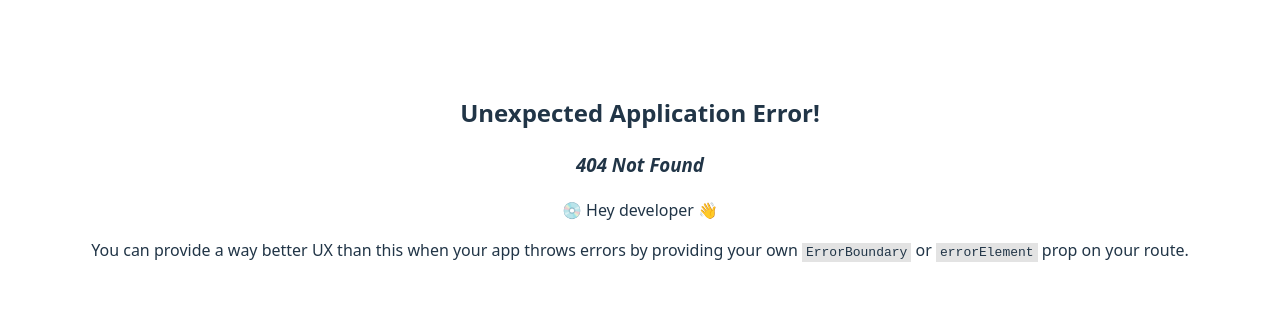
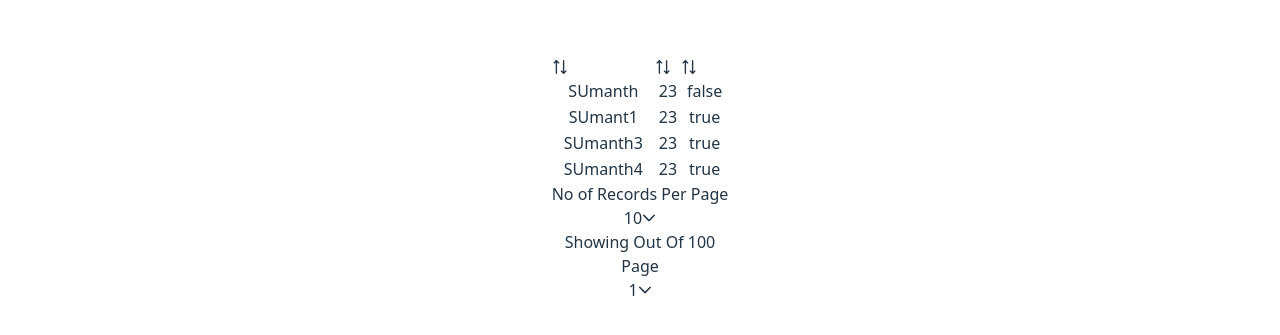
Before and after one commit to sumanthsarmagarlapati/react-template, a React (Vite) app: page /table in a window 1280 px wide. Before the commit this address had no page. Shown: the part 223-558 px from the top of the page. Built offline with nearby package versions, Linux system fonts and the light colour scheme.

Commit message:
Add AsyncThunkRedux page and integrate with Redux; update routing and user details fetching

```diff
--- a/src/App.tsx
+++ b/src/App.tsx
@@ -12,10 +12,14 @@ import { routerMenus } from "./routes/router.menus";
 const DashBoard = lazy(() => import("./pages/Dashboard/dashboard"));
 const ReduxUsage = lazy(() => import("./pages/redux/reduxUsage"))
 const ZodForm = lazy(() => import("./pages/forms/zod-register-form"))
+const AsyncThunkReduxUsage = lazy(() => import("./pages/AsyncThunkRedux/async-thunk-redux-usage"))
+const ReactReducer = lazy(() => import("./pages/Reducer/reducer"))
+const Table = lazy(() => import("./pages/Table/table"))
+
 const routes: RouteObject[] = [
   { path: "/", element: <Navigate to={routerMenus.dashboard.path} /> },
   {
-    path: "/dashboard",
+    path: routerMenus.dashboard.path,
     element: <DashBoard />,
     errorElement: <ErrorBoundry />
   },
@@ -27,9 +31,24 @@ const routes: RouteObject[] = [
   {
     path: routerMenus.zod_form.path,
     element: <ZodForm />,
+  },
+  {
+    path: routerMenus.async_thunk_redux_usage.path,
+    element: <AsyncThunkReduxUsage />,
+    errorElement: <ErrorBoundry />
+  },
+  {
+    path: routerMenus.use_reducer.path,
+    element: <ReactReducer />,
+    errorElement: <ErrorBoundry />
+  },
+  {
+    path: routerMenus.table.path,
+    element: <Table />,
     errorElement: <ErrorBoundry />
   },
 ];
+
 const routerElement = createBrowserRouter(routes);
 
 export default function App() {
--- /dev/null
+++ b/src/pages/AsyncThunkRedux/async-thunk-redux-usage.tsx
@@ -0,0 +1,10 @@
+import { useAppSelector } from "../../store/hooks"
+
+export default function AsyncRedux() {
+const userAsyncDetails=useAppSelector((state)=>state.userAsync.userDetails)
+    return (
+        <div>
+            Async Redux {userAsyncDetails.name}
+        </div>
+    )
+}
--- a/src/pages/AsyncThunkRedux/async-thunk-redux.tsx
+++ b/src/pages/AsyncThunkRedux/async-thunk-redux.tsx
@@ -5,28 +5,54 @@ interface User {
     name: string,
     age: number | null
 }
+
 const InitialState = {
-    userDetails: null as User | null
+    userDetails: {
+        name: "",
+        age: 24
+    }
 }
 
-const AsyncThunkRedux = createAsyncThunk("userAsync/loadUserAsyncDetails",async ()=>{
-    const response =await getUserDetails()
-    return response.data
+export const AsyncThunkRedux = createAsyncThunk("userAsync/loadUserAsyncDetails", async () => {
+    try {
+        const response = await getUserDetails()
+        return response.data
+    } catch {
+        return null
+    }
 })
 
 
-
-const userAsyncSlice = createSlice({
+export const userAsyncSlice = createSlice({
     name: "userAsync",
     initialState: InitialState,
     reducers: {
         updatedUserAsyncDetails: (state: any, action: PayloadAction<Partial<User>>) => {
             state.userDetails = { ...state.userDetails, ...action.payload }
+        },
+        createdUserAsyncDetails: (state: any, action: PayloadAction<User>) => {
+            state.userDetails = action.payload
+        },
+        resetAsyncUserDetails: (state, _) => {
+            state.userDetails = InitialState.userDetails
         }
     },
-    extraReducers:(builder)=>{
-        builder.addCase(AsyncThunkRedux.fulfilled,(state,action)=>{
-            state.userDetails=action.payload
-        })
+    extraReducers: (builder) => {
+        builder
+            .addCase(AsyncThunkRedux.pending, (state, _) => {
+                state.userDetails = InitialState.userDetails
+            })
+            .addCase(AsyncThunkRedux.fulfilled, (state, action) => {
+                state.userDetails.name = action.payload?.name ?? ""
+                state.userDetails.age = action.payload?.age ?? 0
+            })
+            .addCase(AsyncThunkRedux.rejected, (_, action) => {
+                console.error("Failed to load user details", action.error.message)
+            })
     }
 })
+
+
+export const { updatedUserAsyncDetails, createdUserAsyncDetails, resetAsyncUserDetails } = userAsyncSlice.actions
+
+export default userAsyncSlice.reducer;
--- a/src/pages/Dashboard/dashboard.api.service.ts
+++ b/src/pages/Dashboard/dashboard.api.service.ts
@@ -1,4 +1,4 @@
-import axios, { type AxiosResponse } from "axios";
+import axios from "axios";
 
 const env = import.meta.env;
 export async function getData(params: any) {
@@ -6,16 +6,14 @@ export async function getData(params: any) {
 }
 
 
-export async function getUserDetails(): Promise<AxiosResponse<any>> {
+export async function getUserDetails() {
   return {
     data: {
-      name: "Sumanth Sarma Garlapati",
+      name: "Sumanth Sarma Garlapati January",
       age: 25,
     },
     status: 201,
-    statusText: "Success",
-    headers: {},
-    config: {},
+    message: "Success",
   }
   // return await axios.get(`${env.VITE_SERVER}/userDetails`)
 }
--- a/src/pages/Reducer/reducer.tsx
+++ b/src/pages/Reducer/reducer.tsx
@@ -1,7 +1,41 @@
+import { Button } from "primereact/button";
+import { useReducer, useState } from "react";
+
+
 export default function ReactReducer() {
+    interface Data {
+        num1: number, num2: number, num3: number
+    }
+
+    type Action = | { type: "fiveplus" } | { type: "oneplus" } | { type: "reset" } | { type: "custom", value: number }
+
+    function userReducer(state: Data, action: Action): Data {
+        switch (action.type) {
+            case "fiveplus":
+                return { ...state, num2: state.num2 + 5 }
+            case "oneplus":
+                return { ...state, num1: state.num1 + 1 }
+            case "reset":
+                return { num1: 0, num2: 0, num3: 0 }
+            case "custom":
+                return { ...state, num3: state.num3 + Number(action.value) }
+            default:
+                return state
+        }
+    }
+    const [value, setValue] = useState<number>(0)
+    const [data, dispatch] = useReducer(userReducer, { num1: 0, num2: 0, num3: 0 })
+
     return (
         <div>
+            <input type="number" value={value} placeholder="Enter your custom incremental number" onChange={(val) => setValue(Number(val.target.value))} />
+            <Button onClick={() => dispatch({ type: "fiveplus" })}>Click here to add 5</Button>
+            <Button onClick={() => dispatch({ type: "oneplus" })} >Click here to add 1</Button>
+            <Button onClick={() => dispatch({ type: "custom", value })} >Click here to add custom value</Button>
 
+            <p>
+                {JSON.parse(JSON.stringify(data))}
+            </p>
         </div>
     )
 }
--- /dev/null
+++ b/src/pages/Table/pagination.tsx
@@ -0,0 +1,71 @@
+import { Dropdown } from "primereact/dropdown";
+import React, { useEffect, useState } from "react";
+
+type SortOrder = | "ASC" | "DESC"
+
+interface PaginationData {
+    limit: number,
+    page?: number,
+    search?: string,
+    sort?: string
+    order?: SortOrder,
+    totalRecords: number,
+    recordsPerPage?: number[]
+    active?: boolean,
+    onRowChange: Function,
+    onPageChange: Function
+}
+
+const listValues = [{ name: 10, value: 10 }, { name: 20, value: 20 }, { name: 30, value: 30 }]
+
+const Pagination = React.memo(({ limit = 1, page = 1, totalRecords, search, sort, order, active, onPageChange = () => { }, onRowChange = () => { } }: PaginationData) => {
+    const [recordsRange, setRecordsRange] = useState<Record<string, any>>({ start: 0, end: 0 })
+    const [pagesList, setPagesList] = useState<Record<string, any>[]>([])
+
+    useEffect(() => {
+        calculateRangeOfNumbers()
+    }, [page])
+
+    useEffect(() => {
+        calculateLimitsList()
+        calculateRangeOfNumbers()
+    }, [totalRecords, limit])
+
+    const calculateRangeOfNumbers = () => {
+        const startValue = (limit * (page - 1)) + 1
+        const endValue = (startValue + limit - 1)
+        setRecordsRange({ start: startValue, end: endValue })
+    }
+
+
+    const calculateLimitsList = () => {
+        let pages = []
+        const totalPages = totalRecords / limit
+        for (let i = 0; i <totalPages; i++) {
+            pages.push({
+                name: i + 1,
+                value: i + 1
+            })
+        }
+        setPagesList([...pages])
+    }
+
+    return (
+        <>
+            <div>
+                <div>No of Records Per Page</div>
+                <Dropdown options={listValues} value={limit} optionLabel="name" optionValue="value" />
+                <div> Showing { } Out Of {totalRecords}</div>
+            </div>
+
+            <div>
+                <div>Page</div>
+                <Dropdown options={pagesList} value={page}
+                    optionLabel="name" optionValue="value" />
+
+            </div>
+        </>
+    )
+})
+
+export default Pagination;
--- /dev/null
+++ b/src/pages/Table/table.tsx
@@ -0,0 +1,61 @@
+import { Column } from 'primereact/column'
+import { DataTable } from 'primereact/datatable'
+import { useState } from 'react'
+import Pagination from './pagination'
+
+export default function Table() {
+    const data = [
+        {
+            name: "SUmanth",
+            age: "23",
+            active: false,
+            "id": 1
+        },
+        {
+            name: "SUmant1",
+            age: "23",
+            active: true,
+            "id": 2
+        },
+        {
+            name: "SUmanth3",
+            age: "23",
+            active: true,
+            "id": 3
+        },
+        {
+            name: "SUmanth4",
+            age: "23",
+            active: true,
+            "id": 4
+        },
+    ]
+
+    const [totalRecords, setTotalRecords] = useState<number>(0)
+
+    const onPageDataChange = (data) => {
+
+    }
+
+    const onRowDataChange = (data) => {
+
+    }
+
+    return (
+        <div>
+            <DataTable value={data} >
+                <Column field='name' sortable />
+                <Column field='age' sortable />
+                <Column field='active' sortable />
+
+            </DataTable>
+            <Pagination
+                totalRecords={100}
+                limit={10}
+                recordsPerPage={[10, 20, 30]}
+                onPageChange={(data) => onPageDataChange(data)}
+                onRowChange={(data) => onRowDataChange(data)}
+            ></Pagination>
+        </div>
+    )
+}
--- a/src/routes/router.menus.ts
+++ b/src/routes/router.menus.ts
@@ -12,5 +12,17 @@ export const routerMenus={
     zod_form:{
         path:"/zod-form",
         url:"/zod-form"
+    },
+    async_thunk_redux_usage:{
+        path:"/thunk-redux-usage",
+        url:"/thunk-redux-usage"
+    },
+    use_reducer:{
+        path:"/use-reducer",
+        url:"/use-reducer"
+    },
+    table:{
+        path:"/table",
+        url:"/table"
     }
 }
--- a/src/store/store.ts
+++ b/src/store/store.ts
@@ -1,12 +1,17 @@
 import { configureStore } from "@reduxjs/toolkit";
-import User from '../pages/redux/redux';
+import UserAsyncSlice, { AsyncThunkRedux } from "../pages/AsyncThunkRedux/async-thunk-redux";
+import UserSlice from '../pages/redux/redux';
 
 
 export const store = configureStore({
   reducer: {
-    user: User
+    user: UserSlice,
+    userAsync: UserAsyncSlice
   },
 });
 
 export type RootState = ReturnType<typeof store.getState>;
 export type AppDispatch = typeof store.dispatch;
+
+
+store.dispatch(AsyncThunkRedux())
```
